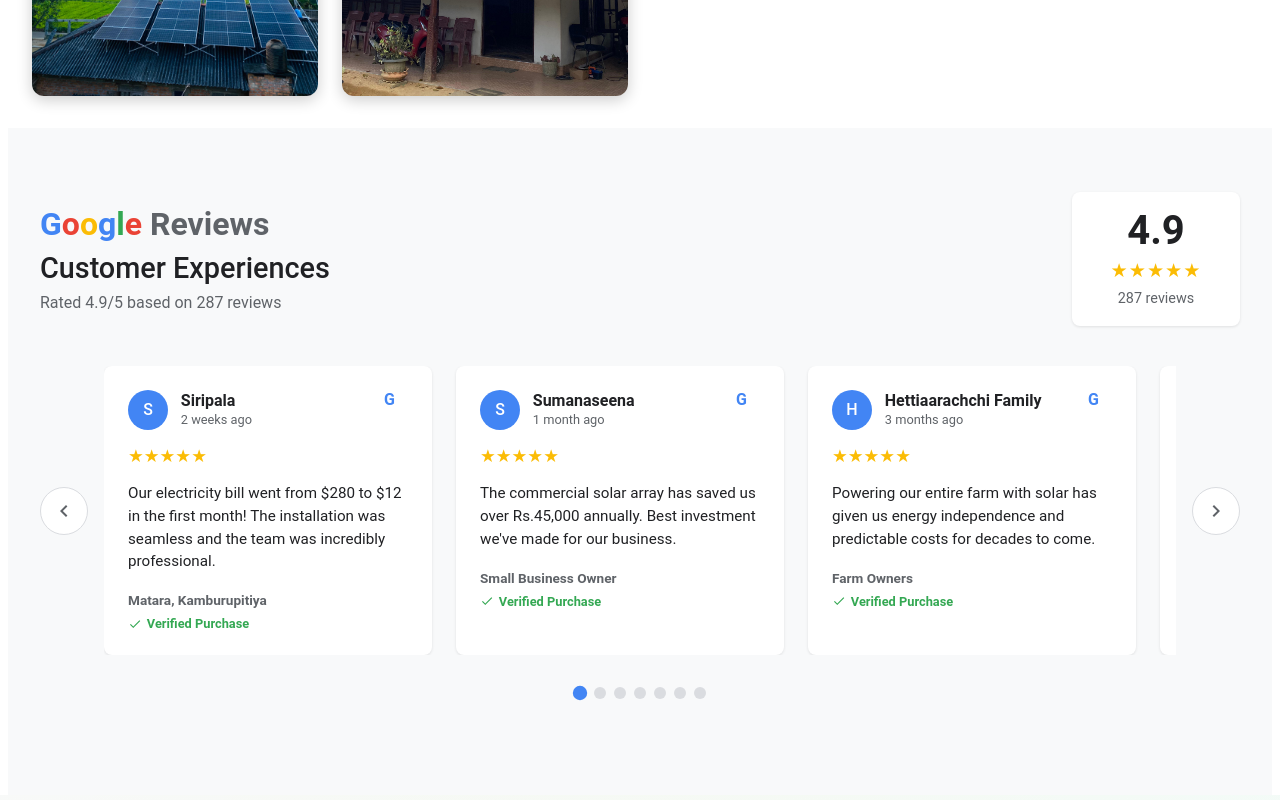
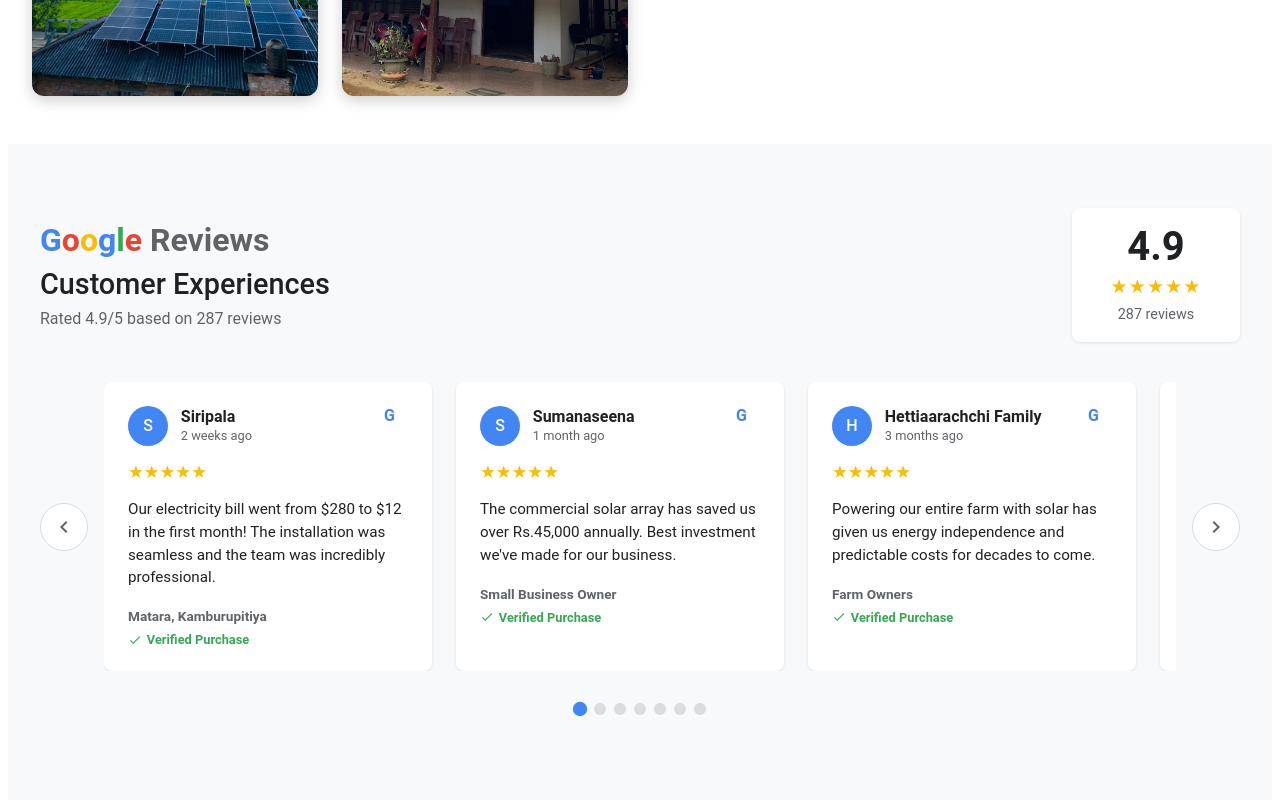
Before and after one commit to PawanSankalpa/Smart--i-solutions, a React (Create React App) app: page / in a window 1280 px wide. Shown: the part 5760-6560 px from the top of the page. Built offline with nearby package versions, Linux system fonts and the light colour scheme.

Commit message:
add 1rem margin to the reviews css(testimonialsection.css)

```diff
--- a/src/styles/TestimonialSection.css
+++ b/src/styles/TestimonialSection.css
@@ -5,7 +5,8 @@
   font-family: 'Roboto', 'Arial', sans-serif;
   color: #202124;
   max-width: 1200px;
-  margin: 0 auto;
+  margin: 1rem auto;
+
 }
 
 .reviews-header {
```
